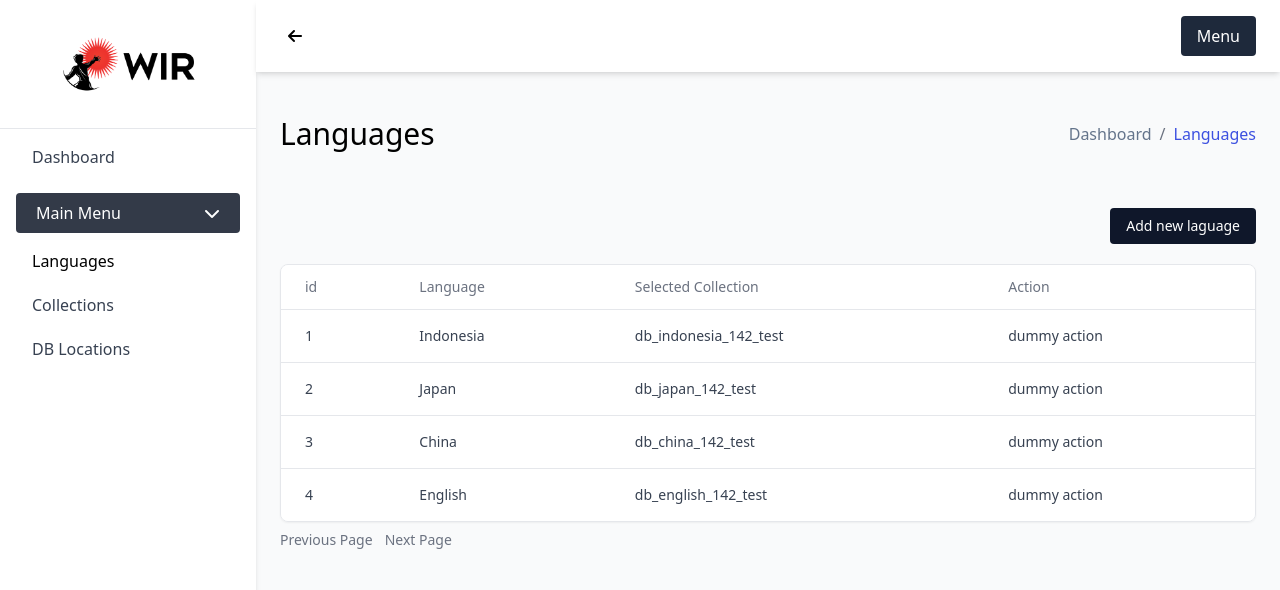
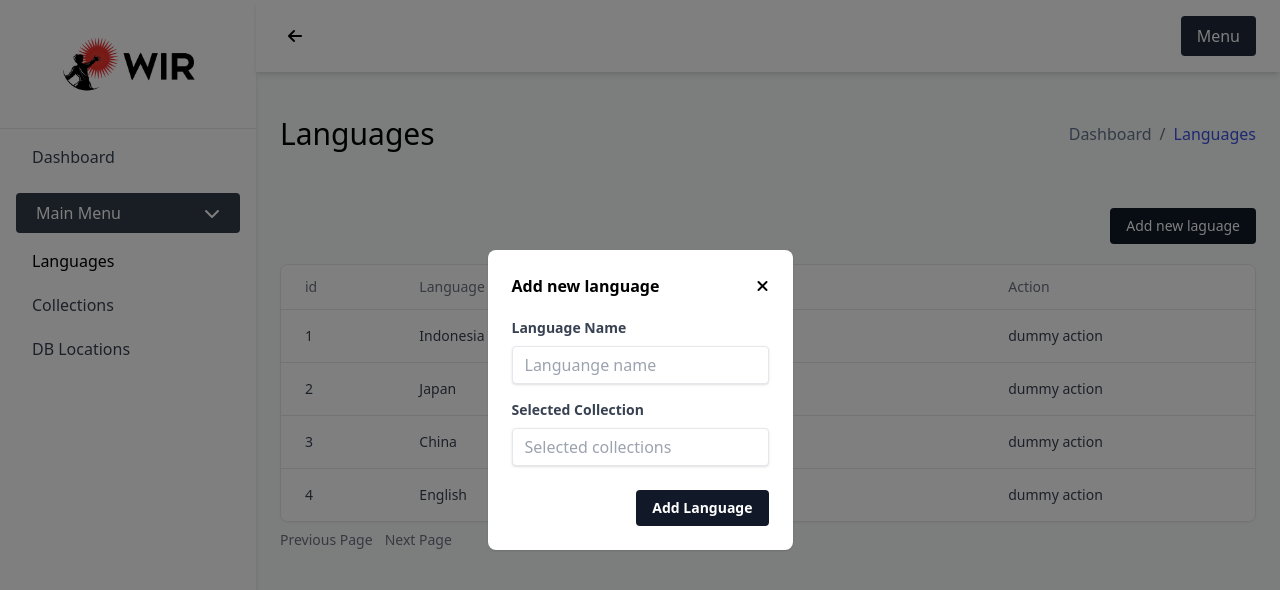
Before and after one commit to FadelYang/wir_chat, a React (Vite) app: page /dashboard/languages in a window 1280 px wide. Both pictures are taken after a click on the button "Add new laguage". Shown: the top 590 px of the page. Built offline with nearby package versions, Linux system fonts and the light colour scheme.

Commit message:
feat(language): add modal for add new language

```diff
--- /dev/null
+++ b/src/components/molecules/BaseModal.jsx
@@ -0,0 +1,15 @@
+import React from "react";
+
+const BaseModal = (props) => {
+  const {children} = props;
+  return (
+    <>
+      <div className="fixed inset-0 z-20 bg-black opacity-50"></div>
+      <div className="fixed inset-0 z-30 flex items-center justify-center">
+        <div className={`bg-white rounded-lg shadow p-6`}>{children}</div>
+      </div>
+    </>
+  );
+};
+
+export default BaseModal;
--- a/src/pages/cms/LanguageMenu.jsx
+++ b/src/pages/cms/LanguageMenu.jsx
@@ -1,20 +1,29 @@
-import React from "react";
+import {useState} from "react";
 import DashboardTemplate from "../../components/templates/cms/DashboardTemplate";
 import HeaderMenu from "../../components/organism/cms/HeaderMenu";
 import LanguageTable from "../../components/organism/cms/datatables/LanguageTable";
+import BaseModal from "../../components/molecules/BaseModal";
 
 const LanguageMenu = () => {
   const breadcrumbPath = [
     {name: "Dashboard", path: "/dashboard"},
     {name: "Languages", path: "/dashboard/languages"},
   ];
+  const [isModalOpen, setIsModalOpen] = useState(false);
+
+  const modalToggle = () => {
+    setIsModalOpen(!isModalOpen);
+  };
 
   return (
     <DashboardTemplate>
       <HeaderMenu name={`Languages`} breadcrumbPath={breadcrumbPath} />
       <div className="mt-14">
         <div className="flex justify-end">
-          <button className="bg-[#0F172A] text-white py-2 px-4 text-sm rounded">
+          <button
+            className="px-4 py-2 text-sm text-white bg-gray-900 rounded hover:bg-gray-950"
+            onClick={() => modalToggle()}
+          >
             Add new laguage
           </button>
         </div>
@@ -22,6 +31,59 @@ const LanguageMenu = () => {
           <LanguageTable />
         </div>
       </div>
+
+      {isModalOpen && (
+        <BaseModal>
+          <div>
+            <div className="flex justify-between mb-5 font-bold text-md">
+              <h1 className="">Add new language</h1>
+              <div>
+                <button onClick={() => modalToggle()}>
+                  <i className="fa-solid fa-xmark"></i>
+                </button>
+              </div>
+            </div>
+            <form className="">
+              <div className="mb-4">
+                <label
+                  className="block mb-2 text-sm font-bold text-gray-700"
+                  for="languageName"
+                >
+                  Language Name
+                </label>
+                <input
+                  className="w-full px-3 py-2 leading-tight text-gray-700 border rounded shadow appearance-none focus:outline-none focus:shadow-outline"
+                  id="languageName"
+                  type="text"
+                  placeholder="Languange name"
+                />
+              </div>
+              <div className="mb-6">
+                <label
+                  className="block mb-2 text-sm font-bold text-gray-700"
+                  for="selectedCollections"
+                >
+                  Selected Collection
+                </label>
+                <input
+                  className="w-full px-3 py-2 leading-tight text-gray-700 border rounded shadow appearance-none focus:outline-none focus:shadow-outline"
+                  id="selectedCollections"
+                  type="text"
+                  placeholder="Selected collections"
+                />
+              </div>
+              <div className="flex items-center justify-end">
+                <button
+                  className="px-4 py-2 text-sm font-bold text-white bg-gray-900 rounded hover:bg-gray-950 focus:outline-none focus:shadow-outline"
+                  type="button"
+                >
+                  Add Language
+                </button>
+              </div>
+            </form>
+          </div>
+        </BaseModal>
+      )}
     </DashboardTemplate>
   );
 };
```
